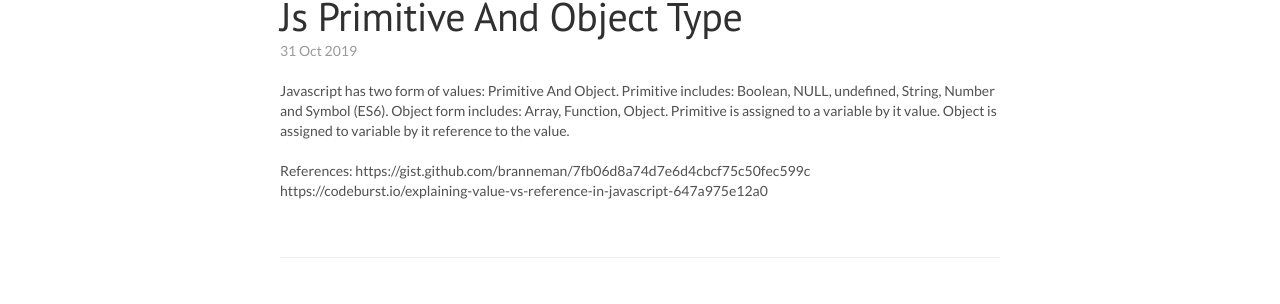
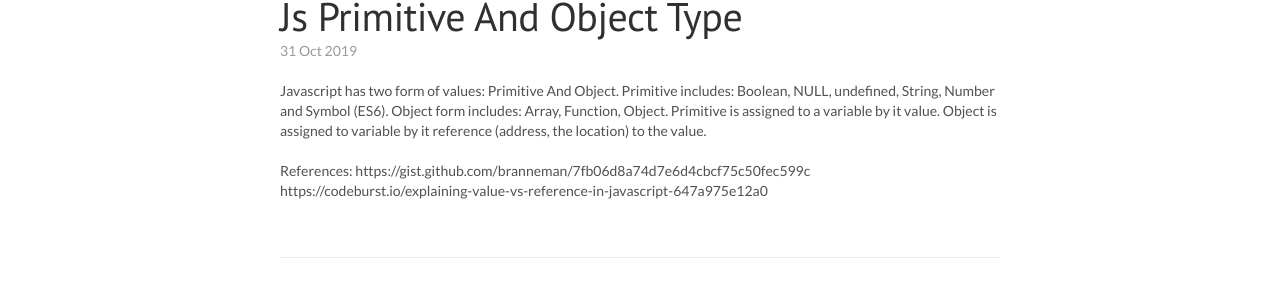
Before and after one commit to Sorazuu/sorazuu.github.io, a Jekyll site: the page built from _posts/2019-10-31-js-primitive-and-object-type.md, in a window 1280 px wide. Shown: the part 190-494 px from the top of the page. Built offline with Jekyll 4.4.1, drawn with Linux system fonts in a browser that asks for light colours.

Commit message:
update post

```diff
--- a/_posts/2019-10-31-js-primitive-and-object-type.md
+++ b/_posts/2019-10-31-js-primitive-and-object-type.md
@@ -1,7 +1,7 @@
 ---
 layout: post
 ---
-Javascript has two form of values: Primitive And Object. Primitive includes: Boolean, NULL, undefined, String, Number and Symbol (ES6). Object form includes: Array, Function, Object. Primitive is assigned to a variable by it value. Object is assigned to variable by it reference to the value.
+Javascript has two form of values: Primitive And Object. Primitive includes: Boolean, NULL, undefined, String, Number and Symbol (ES6). Object form includes: Array, Function, Object. Primitive is assigned to a variable by it value. Object is assigned to variable by it reference (address, the location) to the value.
 
 References:
 https://gist.github.com/branneman/7fb06d8a74d7e6d4cbcf75c50fec599c
```
